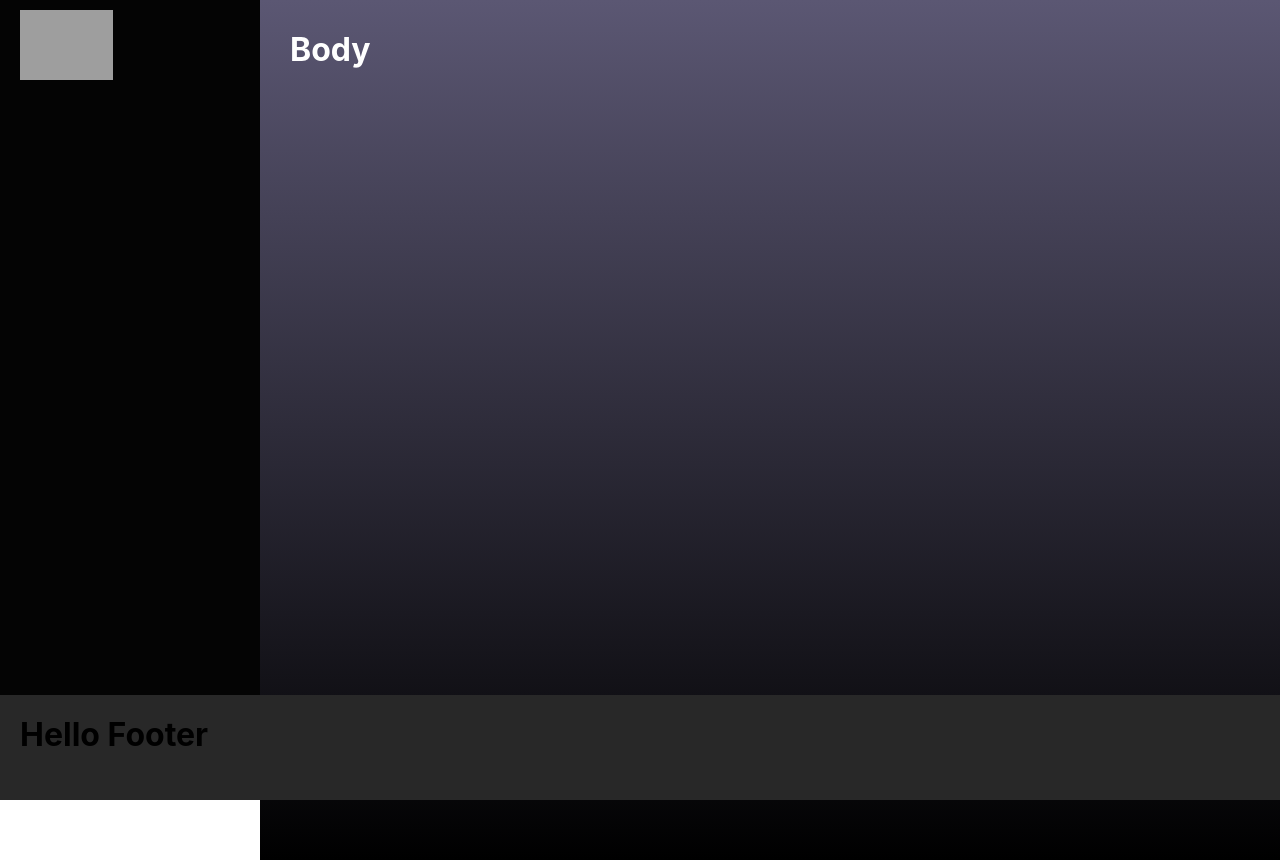
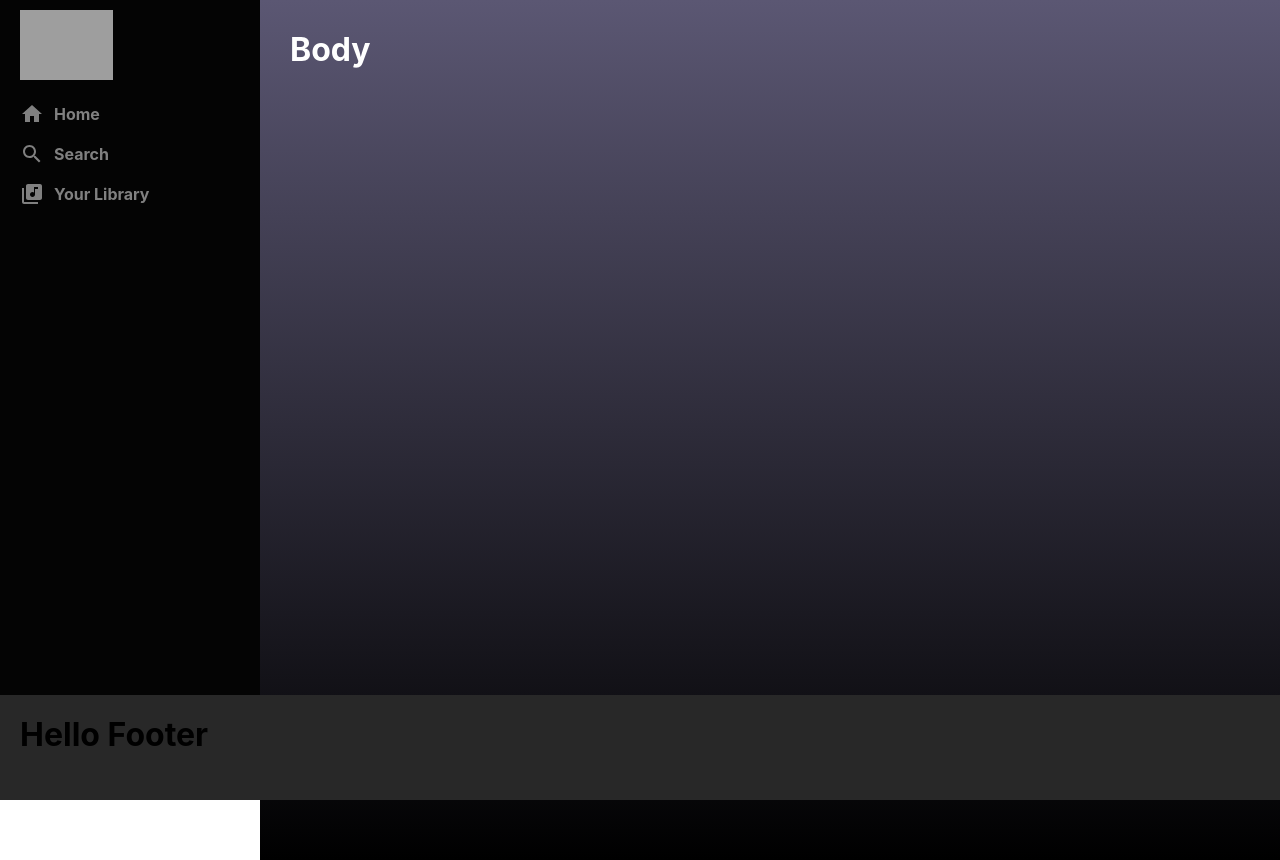
Before and after one commit to qmehdi/reactjs-spotify, a React (Create React App) app: page / in a window 1280 px wide. Built offline with nearby package versions, Linux system fonts and the light colour scheme; grey boxes are pictures that could not be loaded; what spotify-web-api-js would draw is missing.

Commit message:
Able to pass in SidebarOptions as props and render inside Sidebar.js

```diff
--- a/package.json
+++ b/package.json
@@ -3,6 +3,8 @@
   "version": "0.1.0",
   "private": true,
   "dependencies": {
+    "@material-ui/core": "^4.11.0",
+    "@material-ui/icons": "^4.9.1",
     "@testing-library/jest-dom": "^4.2.4",
     "@testing-library/react": "^9.5.0",
     "@testing-library/user-event": "^7.2.1",
--- a/src/Sidebar.js
+++ b/src/Sidebar.js
@@ -1,16 +1,23 @@
-import React from 'react'
-import './Sidebar.css';
+import React from "react";
+import "./Sidebar.css";
+import SidebarOption from "./SidebarOption";
+import HomeIcon from "@material-ui/icons/Home";
+import SearchIcon from "@material-ui/icons/Search";
+import LibraryMusicIcon from "@material-ui/icons/LibraryMusic";
 
 function Sidebar() {
-    return (
-        <div className="sidebar">
-            <img
+  return (
+    <div className="sidebar">
+      <img
         className="sidebar__logo"
         src="https://getheavy.com/wp-content/uploads/2019/12/spotify2019-830x350.jpg"
         alt=""
       />
-        </div>
-    )
+      <SidebarOption Icon={HomeIcon} title="Home" />
+      <SidebarOption Icon={SearchIcon} title="Search" />
+      <SidebarOption Icon={LibraryMusicIcon} title="Your Library" />
+    </div>
+  );
 }
 
-export default Sidebar
+export default Sidebar;
--- a/src/SidebarOption.css
+++ b/src/SidebarOption.css
@@ -1,10 +1,10 @@
 .sidebarOption {
-  display: flex;
+  display: flex; /* Puts items in rows */
   cursor: pointer;
   align-items: center;
   height: 40px;
   color: grey;
-  transition: 200ms color ease-in;
+  transition: 200ms color ease-in; /* Slight animation upon hover */
 }
 
 .sidebarOption:hover {
--- /dev/null
+++ b/src/SidebarOption.js
@@ -0,0 +1,17 @@
+import React from 'react'
+import './SidebarOption.css';
+
+// Capital I for Icon means that we're passing in a component as a prop.
+function SidebarOption({ title, Icon }) {
+    return (
+        <div className="sidebarOption">
+            {/* If there is an Icon passed in as a prop, render it */}
+            {Icon && <Icon className="sidebarOption__icon"></Icon>}
+
+            {/* If there is an Icon passed in as a prop, we want to have an h4 otherwise render a <p> tag */}
+            {Icon ? <h4>{title}</h4> : <p>{title}</p>}
+        </div>
+    )
+}
+
+export default SidebarOption
```
Also changed, not shown: 1 other file (tests, documents, lock files or other folders).
